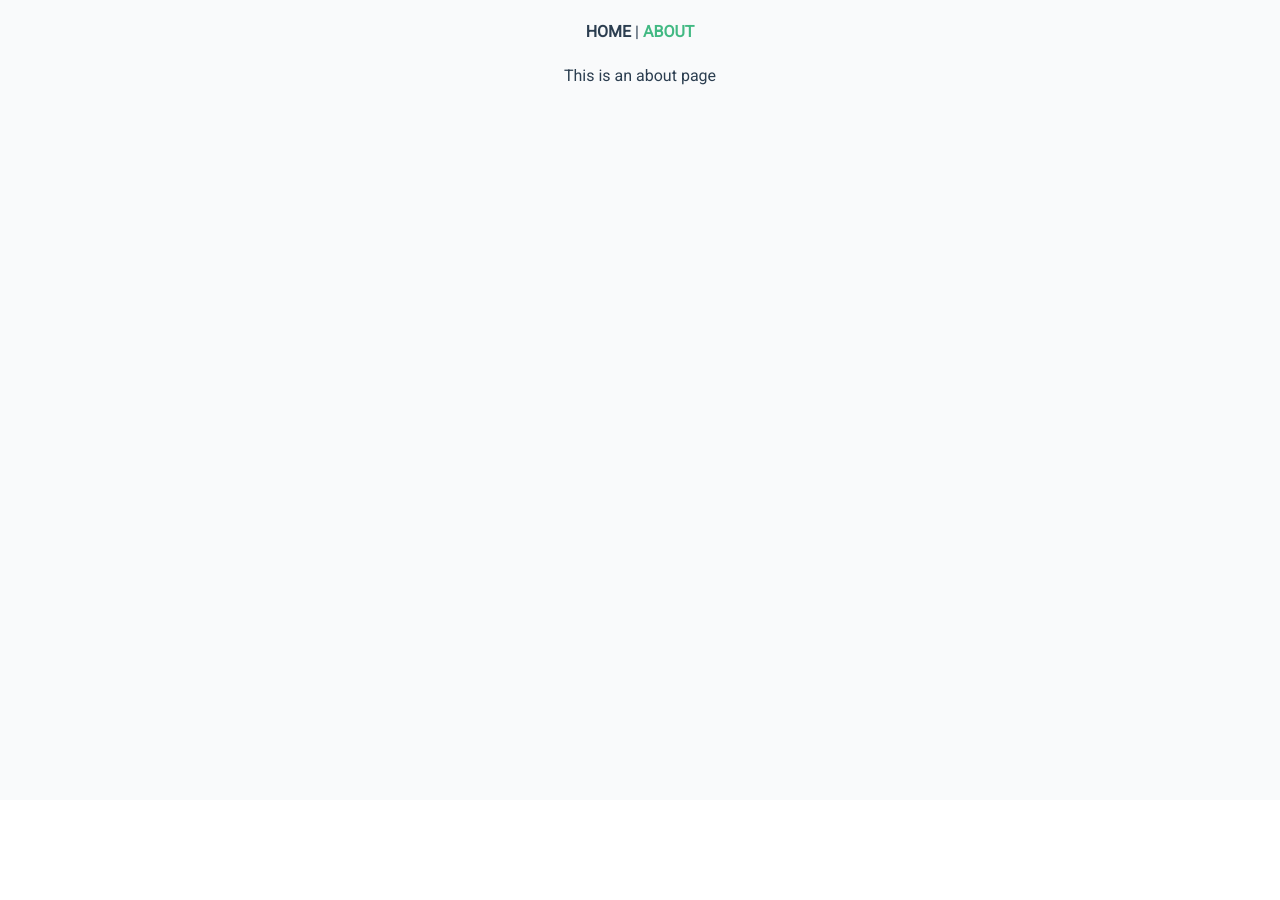
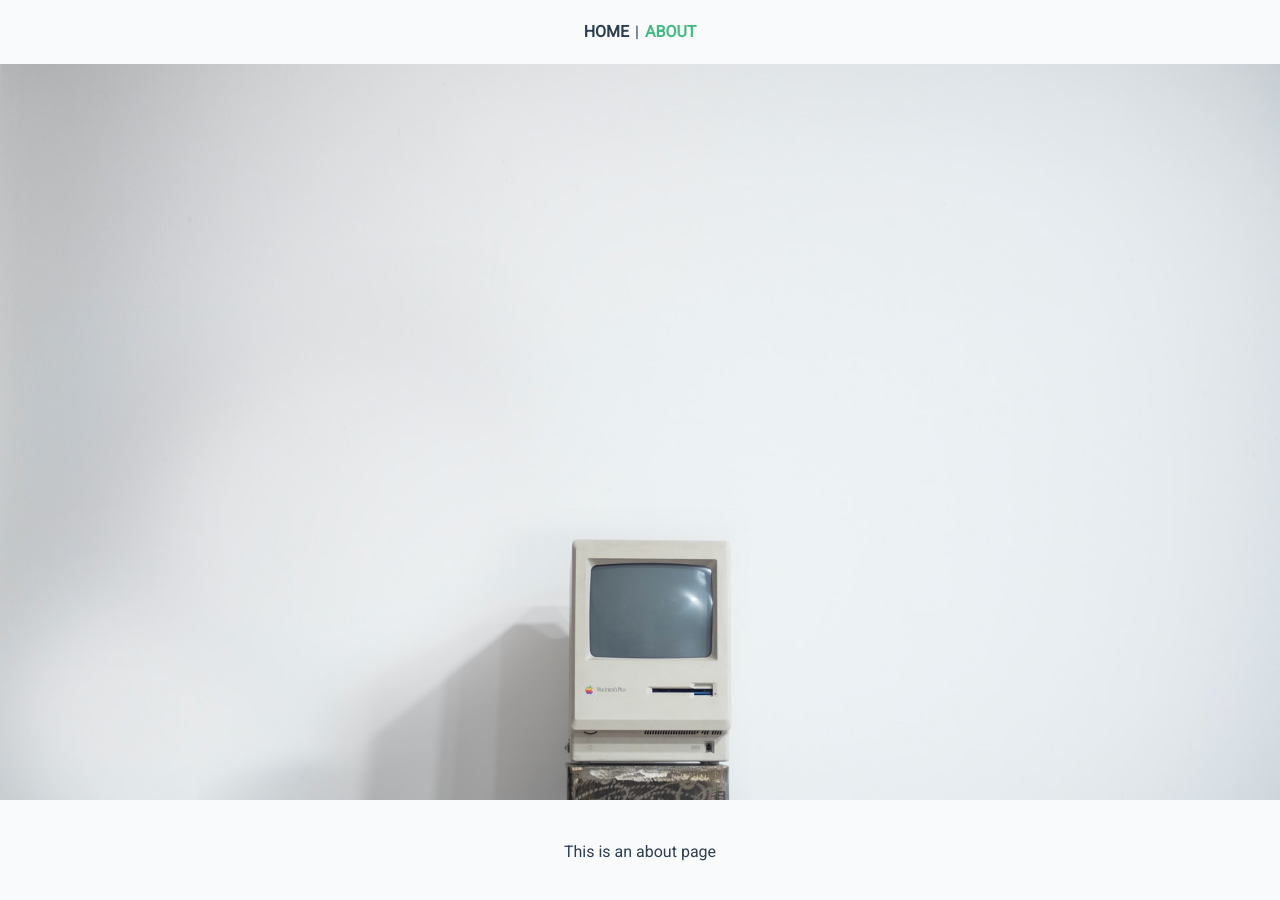
Before and after one commit to timokluser-dev/tailwind-intro, a Vue app: page /about in a window 1280 px wide. Shown: the top 900 px of the page. Before the commit the page ends 800 px from the top, so only its background shows below. Built offline with nearby package versions, Linux system fonts and the light colour scheme.

Commit message:
feat: add app bg image

```diff
--- a/src/App.vue
+++ b/src/App.vue
@@ -1,14 +1,35 @@
 <template>
-  <div id="app" class="bg-gray-50 w-screen h-screen">
-    <div id="nav">
-      <router-link to="/">Home</router-link> |
-      <router-link to="/about">About</router-link>
+  <div id="app" class="bg-gray-50">
+    <div class="app__nav fixed w-full bg-gray-50">
+      <div id="nav" class="nav">
+        <router-link to="/">Home</router-link>
+        <span class="nav__separator">|</span>
+        <router-link to="/about">About</router-link>
+      </div>
     </div>
-    <router-view/>
+    <div class="app__background w-full h-full min-h-screen"></div>
+    <div class="app__content h-4/5 py-10">
+      <router-view/>
+    </div>
   </div>
 </template>
 
 <style lang="scss">
+.app {
+  &__background {
+    background-image: url("assets/app-bg.jpg");
+    @apply bg-no-repeat bg-cover bg-bottom bg-fixed;
+  }
+}
+
+.nav {
+  @apply align-middle;
+
+  &__separator {
+    @apply px-1.5;
+  }
+}
+
 #app {
   @apply text-center;
   @apply text-vue-blue;
```
Also changed, not shown: src/assets/app-bg.jpg (added).
